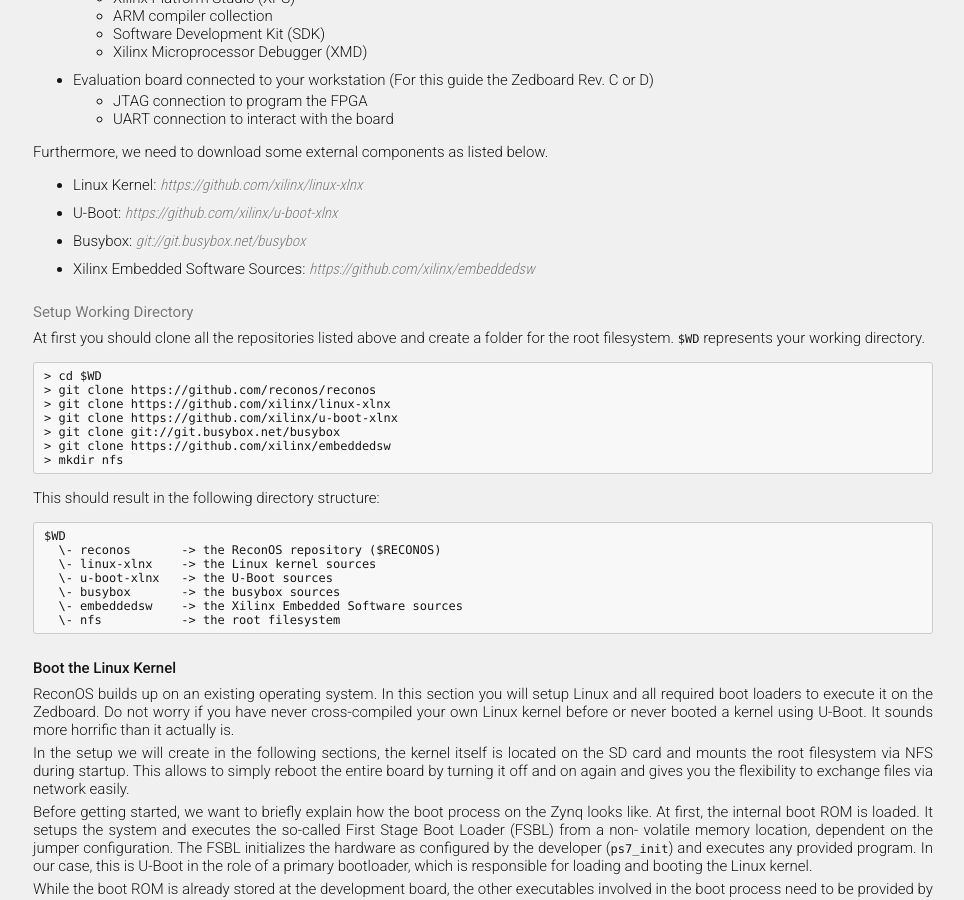
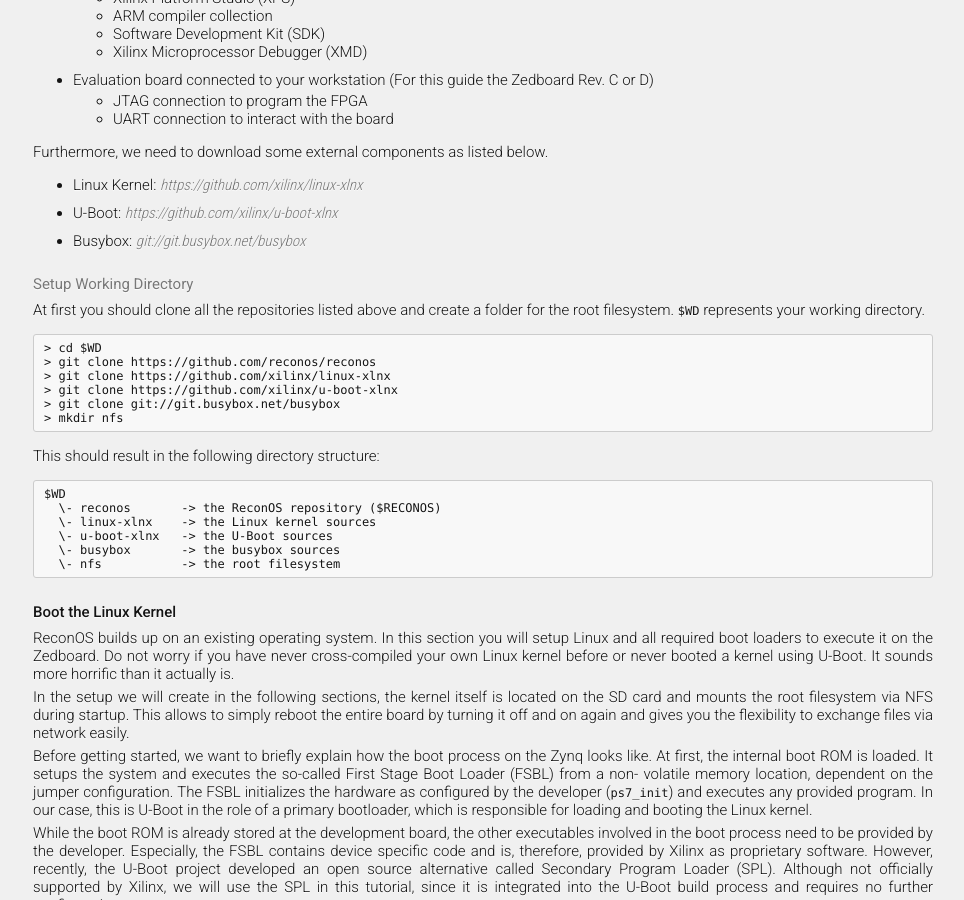
Before and after one commit to ReconOS/reconos.github.io, a Jekyll site: the page built from gettingstarted/tutorial/index.md, in a window 1280 px wide and 900 px high, scrolled down 642 px. Shown: the whole window, without its empty margins (157-1121 px from the left). Built offline with Jekyll 4.4.1, drawn with Linux system fonts in a browser that asks for light colours; Markdown is read by kramdown in place of the engine named in the settings.

Commit message:
Removed no longer needed embeddedsw.

````diff
--- a/gettingstarted/tutorial/index.md
+++ b/gettingstarted/tutorial/index.md
@@ -55,8 +55,6 @@ Furthermore, we need to download some external components as listed below.
 
 * Busybox: [git://git.busybox.net/busybox](git://git.busybox.net/busybox)
 
-* Xilinx Embedded Software Sources: [https://github.com/xilinx/embeddedsw](https://github.com/xilinx/embeddedsw)
-
 ### Setup Working Directory
 
 At first you should clone all the repositories listed above and create a
@@ -68,7 +66,6 @@ folder for the root filesystem. `$WD` represents your working directory.
 > git clone https://github.com/xilinx/linux-xlnx
 > git clone https://github.com/xilinx/u-boot-xlnx
 > git clone git://git.busybox.net/busybox
-> git clone https://github.com/xilinx/embeddedsw
 > mkdir nfs
 ```
 
@@ -80,7 +77,6 @@ $WD
   \- linux-xlnx    -> the Linux kernel sources
   \- u-boot-xlnx   -> the U-Boot sources
   \- busybox       -> the busybox sources
-  \- embeddedsw    -> the Xilinx Embedded Software sources
   \- nfs           -> the root filesystem
 ```
 
````
